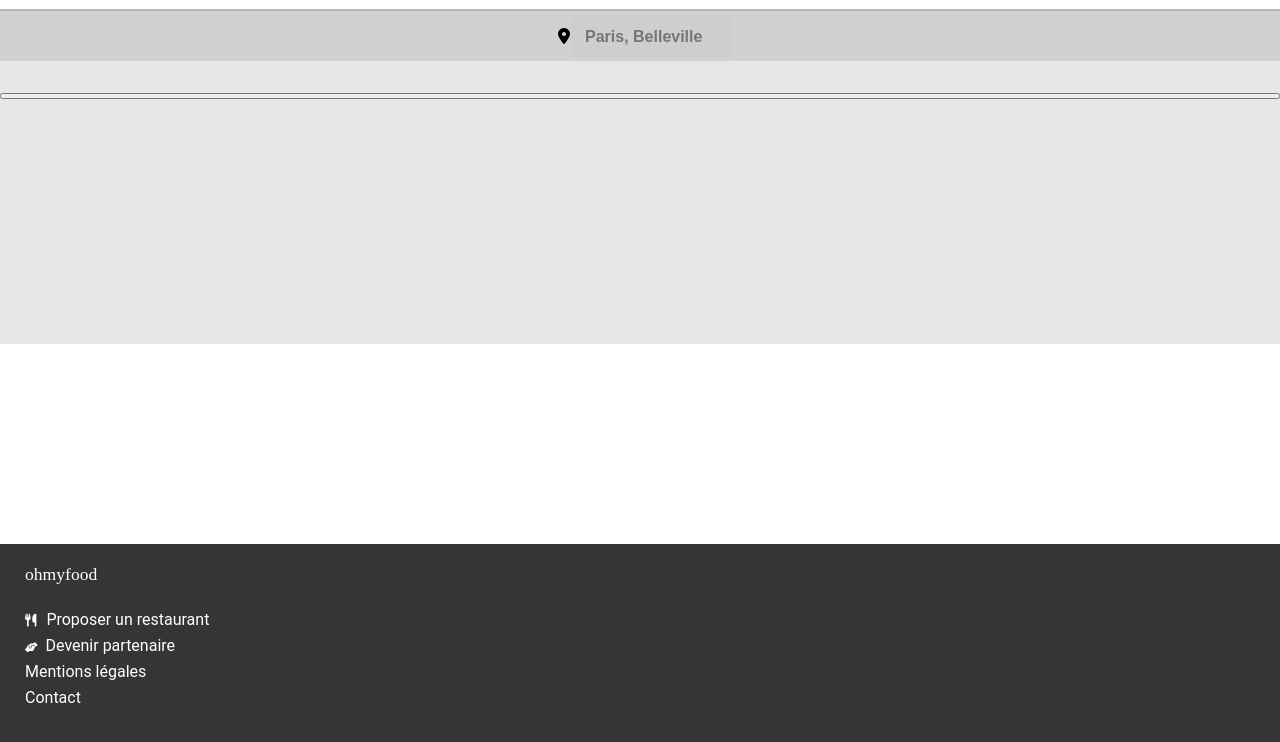
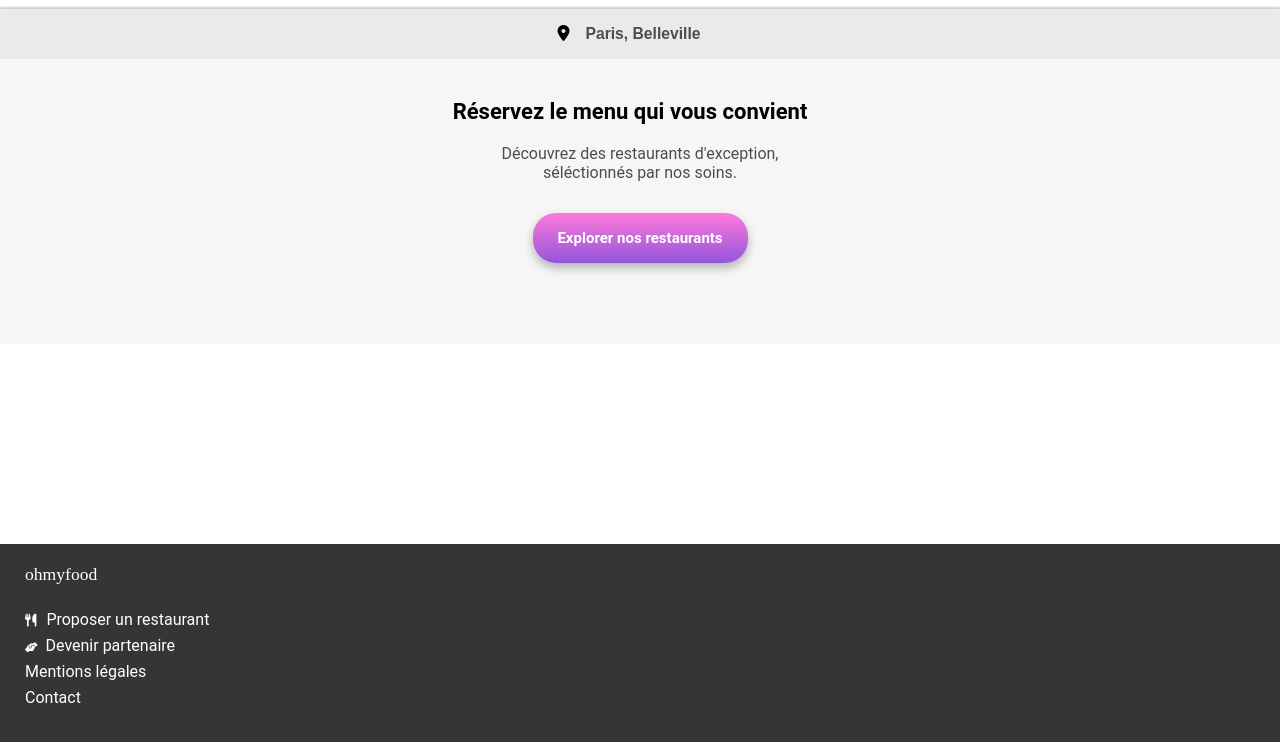
Before and after one commit to Florent-84/TuppoFlorent_3_10092021, a website: page index.html in a window 1280 px wide. Shown: the part 56-798 px from the top of the page. Drawn offline with Linux system fonts and the light colour scheme; a web font is replaced by a local one.

Commit message:
accueil localisation fini

```diff
--- a/index.html
+++ b/index.html
@@ -1,13 +1,16 @@
 <!DOCTYPE html>
 <html lang="fr">
   <head>
-    <meta charset="UTF-8">
-    <meta http-equiv="X-UA-Compatible" content="IE=edge">
-    <meta name="viewport" content="width=device-width, initial-scale=1.0">
-    <link rel="stylesheet" type="text/css" href="public/css/style.css"/>
-    <link rel="preconnect" href="https://fonts.googleapis.com">
-    <link rel="preconnect" href="https://fonts.gstatic.com" crossorigin>
-    <link href="https://fonts.googleapis.com/css2?family=Shrikhand&display=swap" rel="stylesheet">
+    <meta charset="UTF-8" />
+    <meta http-equiv="X-UA-Compatible" content="IE=edge" />
+    <meta name="viewport" content="width=device-width, initial-scale=1.0" />
+    <link rel="stylesheet" type="text/css" href="public/css/style.css" />
+    <link rel="preconnect" href="https://fonts.googleapis.com" />
+    <link rel="preconnect" href="https://fonts.gstatic.com" crossorigin />
+    <link
+      href="https://fonts.googleapis.com/css2?family=Shrikhand&display=swap"
+      rel="stylesheet"
+    />
     <script
       src="https://kit.fontawesome.com/314b767ab3.js"
       crossorigin="anonymous"
@@ -16,21 +19,34 @@
     <title>Oh my food</title>
   </head>
   <body>
-
     <!--HEADER-->
     <header class="header-logo">
-           <img src="public/logo/ohmyfood.png" alt="oh my food">
+      <img src="public/logo/ohmyfood.png" alt="oh my food" />
     </header>
 
     <!--ACCUEIL-->
     <section class="section-accueil">
       <div class="section-accueil__localisation">
-
-            <span class="maps"><i class="fas fa-map-marker-alt"></i></span><input type="text" name="ville" id="ville" placeholder="Paris, Belleville"/></div>
+        <div class="maps"><i class="fas fa-map-marker-alt"></i></div>
+        <input
+          type="text"
+          name="ville"
+          id="ville"
+          placeholder="Paris, Belleville"/>
+      </div>
 
 
-        <p></p>
-        <button></button>
+        <div class="accueil-titre">Réservez le menu qui vous convient</div>
+
+      <div class="accueil-description">
+        <p class="description">
+          Découvrez des restaurants d'exception,<br />séléctionnés par nos
+          soins.
+        </p>
+      </div>
+      <div class="bouton-explorer">
+        <button>Explorer nos restaurants</button>
+      </div>
     </section>
 
     <!--FONCTIONNEMENT-->
@@ -39,18 +55,26 @@
     <!--RESTAURANTS-->
     <section></section>
 
-</body>
 
-    <footer class="footer-container">
+ <footer>
+  <div class="footer-container">
     <h1 class="footer-container__titre">ohmyfood</h1>
     <ul class="footer-container__menu">
-
-            <li><div><i class="fas fa-utensils"></i><a href="#">Proposer un restaurant</a></div></li>
-            <li><div><i class="fas fa-hands-helping"></i><a href="#" class="devenirpartenaire">Devenir partenaire</a></div></li>
+      <li>
+        <div>
+          <i class="fas fa-utensils"></i><a href="#">Proposer un restaurant</a>
+        </div>
+      </li>
+      <li>
+        <div>
+          <i class="fas fa-hands-helping"></i
+          ><a href="#" class="devenirpartenaire">Devenir partenaire</a>
+        </div>
+      </li>
       <li><a href="#" class="mentionlegale">Mentions légales</a></li>
-            <a href="mailto:contact@ohmyfood.com" class="liencontact">Contact</a>
+     <li><a href="mailto:contact@ohmyfood.com" class="liencontact">Contact</a></li>
     </ul>
+    </div>
   </footer>
-
-
+</body>
 </html>
--- /dev/null
+++ b/sass/composants/_btn.scss
@@ -0,0 +1,22 @@
+.bouton-explorer {
+    height: 50px;
+    text-align: center;
+    margin-top: 15px;
+
+    $color-primary: #9356dc;
+    $color-secondary: #ff79da;
+    button {
+        justify-content: center;
+        width: 215px;
+        height: 50px;
+        font-size: 15px;
+        font-weight: bold;
+        font-family: "roboto", sans-serif;
+        color: white;
+        background: linear-gradient(to bottom, $color-secondary, $color-primary);
+        border: none;
+        border-radius: 23px;
+        cursor: pointer;
+        box-shadow:  0px 5px 10px rgba(27, 27, 27, 0.30);
+    }
+}
--- a/sass/layout/_localisation.scss
+++ b/sass/layout/_localisation.scss
@@ -2,28 +2,50 @@
     display: flex;
     flex-direction: column;
     height: 335px;
-    background-color: rgb(231, 231, 231);
+    background-color:#f6f6f6;
 
+$color-de-fond : #eaeaea;
 .section-accueil__localisation {
  height: 50px;
- background-color: rgba(207, 207, 207, 0.884);
- border-top: outset 2px rgba(180, 180, 180, 0.884);
+ background-color: $color-de-fond;
+ box-shadow: 0px -2px 2px rgb(119 119 119 / 37%);
  text-align: center;
  }
 
  .section-accueil__localisation input {
     width: 145px;
-     height: 40px;
-     margin-top: 5px;
-     margin-bottom: 5px;
-     padding-left: 15px;
-     font-size: 1em;
+     margin-top: 15px;
+     font-size: 0.98em;
      font-weight: bold;
-     background-color: rgba(207, 207, 207, 0.884);
+     background-color:$color-de-fond;
      border:none;
  }
+
+ ::placeholder {
+     color: rgb(77, 77, 77);
+ }
+
  .maps {
      display: inline-block;
+     margin-right: 10px;
      margin-left: 10px;
  }
+
+.accueil-titre {
+    margin-top: 40px;
+    margin-bottom: 20px;
+    font-size: 22px;
+    font-weight: bold;
+    margin-left: 60px;
+    margin-right: 80px;
+    text-align: center;
 }
+
+.description {
+    text-align: center;
+    font-size: 1em;
+    margin-top: 0px;
+    color:#4d4d4d;
+}
+
+}
--- a/sass/main.scss
+++ b/sass/main.scss
@@ -1,5 +1,7 @@
 @import "./base/body";
 @import "./base/fonts";
+@import "./utils/variables";
+@import "./composants/btn";
 @import "./layout/header";
 @import "./layout/localisation";
 @import "./layout/footer";
--- /dev/null
+++ b/sass/utils/_variables.scss
@@ -0,0 +1,4 @@
+$color-primary: #9356dc;
+$color-secondary: #ff79da;
+$color-tertiary: #99e2d0;
+$color-de-fond : #eaeaea;
```
Also changed, not shown: public/css/style.css, 1 other file. Lines whose indentation alone changed are shown as unchanged.
